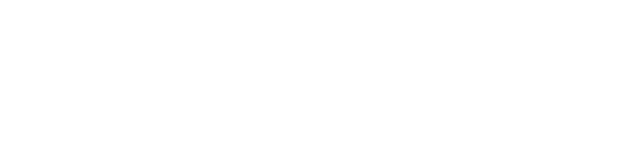
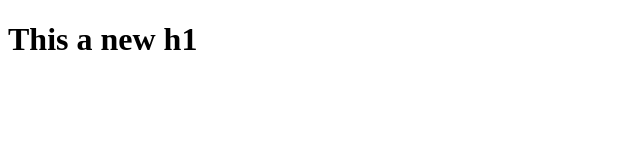
Before and after one commit to AbdullahAdeldev22/c51, a plain HTML site: page index.html in a window 1280 px wide. Shown: the whole page, without its empty margins (0-640 px from the left). Drawn offline with Linux system fonts and the light colour scheme.

Commit message:
added a new h1

```diff
--- a/index.html
+++ b/index.html
@@ -8,7 +8,7 @@
 </head>
 
 <body>
-
+    <h1>This a new h1</h1>
 </body>
 
 </html>
```
